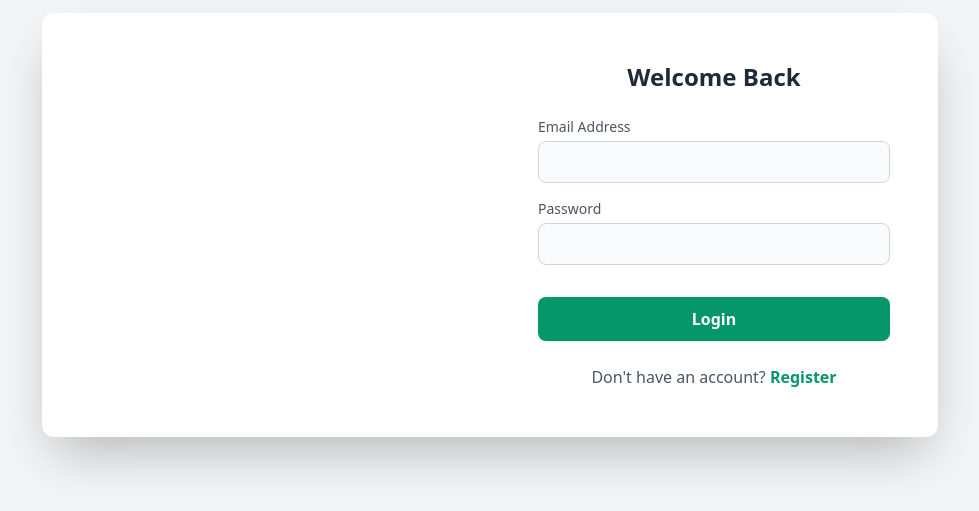
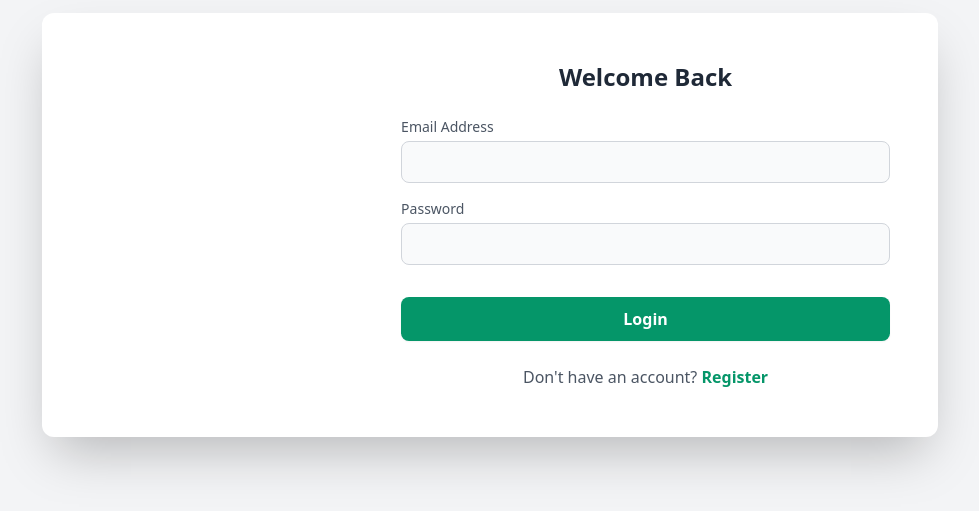
Before and after one commit to ROHITMALAV/expense-tracker-app, a React (Create React App) app in the folder client/: page / in a window 1280 px wide. Shown: the part 175-686 px from the top of the page, without its empty margins (150-1129 px from the left). Built offline with nearby package versions, Linux system fonts and the light colour scheme.

Commit message:
new version

```diff
--- a/client/src/index.css
+++ b/client/src/index.css
@@ -4,7 +4,7 @@
 @tailwind components;
 @tailwind utilities;
 
-/* --- NEW: Keyframe animations for a dynamic feel --- */
+/* --- Keyframe animations for a dynamic feel --- */
 @keyframes slide-in-from-left {
   0% {
     transform: translateX(-100%);
@@ -55,7 +55,7 @@
     @apply flex items-center py-2 px-4 rounded-lg bg-emerald-50 text-emerald-600 font-semibold;
   }
   .content-wrapper {
-    @apply flex-1 md:ml-64; /* Offset by sidebar width on desktop */
+    @apply flex-1 md:ml-64;
   }
   .main-content {
     @apply p-4 md:p-8;
@@ -81,7 +81,7 @@
     @apply rounded-full focus:outline-none focus:ring-2 focus:ring-offset-2 focus:ring-emerald-500 transition-transform hover:scale-110;
   }
   .mobile-menu-button {
-    @apply p-2 rounded-md text-gray-500 hover:bg-gray-100 md:hidden; /* Hide on desktop */
+    @apply p-2 rounded-md text-gray-500 hover:bg-gray-100 md:hidden;
   }
 
   /* Summary Cards */
@@ -140,16 +140,16 @@
     @apply bg-gray-100 text-gray-400 cursor-not-allowed;
   }
 
-  /* --- UPDATED: Auth Pages --- */
+  /* Auth Pages */
   .auth-container {
     @apply min-h-screen flex items-center justify-center bg-gray-100 p-4;
   }
   .auth-card {
-    @apply bg-white rounded-xl shadow-2xl w-full max-w-4xl flex overflow-hidden;
+    @apply bg-white rounded-xl shadow-2xl w-full max-w-md md:max-w-4xl flex flex-col md:flex-row overflow-hidden;
     animation: fade-in 0.5s ease-out;
   }
   .auth-form-section {
-    @apply w-full md:w-1/2 p-8 md:p-12;
+    @apply w-full p-8 md:p-12;
   }
   .auth-promo-section {
     @apply hidden md:flex md:w-1/2 bg-gradient-to-br from-emerald-500 to-green-600 text-white p-12 flex-col justify-center;
```
